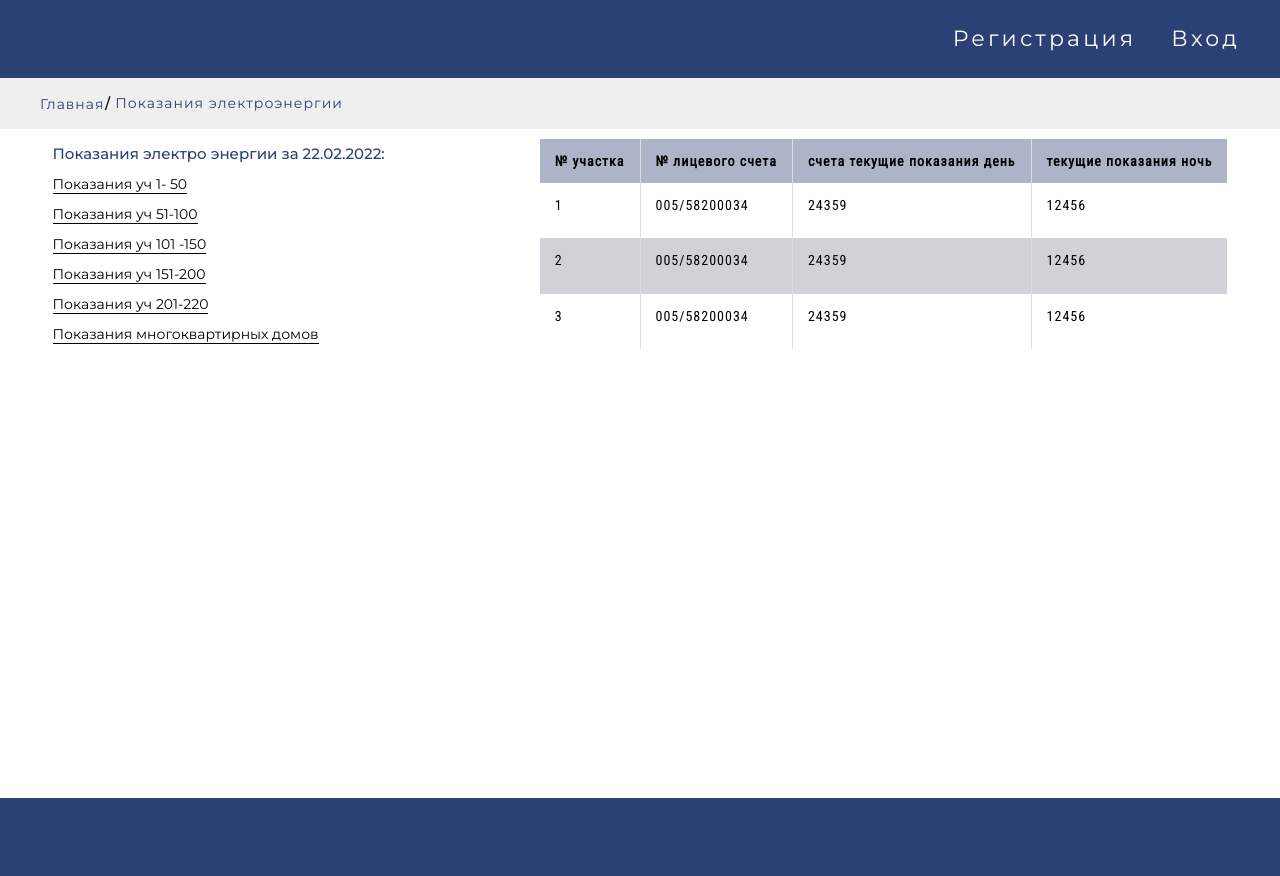
After one commit to Cornholius/small_spb, a Django app: template website/main_app/templates/temp/electricity_table.html in a window 1280 px wide. The commit adds this page. Run offline with Django 3.2, Linux system fonts and the light colour scheme; the template is opened without the code that fills it, so the values that code supplies are empty; some libraries are stand-ins or nearby versions.

```diff
--- a/website/main_app/templates/components/best.html
+++ b/website/main_app/templates/components/best.html
@@ -1,5 +1,6 @@
 {% block best %}
-<section class="best">
+
+<section class="best" style="background-image: url('{{ MEDIA_URL }}/logo/logo.jpg');">
     <div class="best__inner">
         <div class="best__top-inner">
             <h1 class="best__title">Малый-Петербург</h1>
--- /dev/null
+++ b/website/main_app/templates/temp/electricity_table.html
@@ -0,0 +1,121 @@
+<!DOCTYPE html>
+<html lang="ru">
+<head>
+	<meta charset="UTF-8">
+	<meta name="viewport" content="width=device-width, initial-scale=1.0">
+	<title>Показания электроэнергии</title>
+<link rel="preconnect" href="https://fonts.googleapis.com">
+<link rel="preconnect" href="https://fonts.gstatic.com" crossorigin>
+<link href="https://fonts.googleapis.com/css2?family=Montserrat:wght@400;500;600;700&family=Roboto+Condensed:wght@300;400&display=swap" rel="stylesheet">
+	 <link rel="stylesheet" href="css/reset.css">
+	 <link rel="stylesheet" href="css/slick.css">
+	  <link rel="stylesheet" href="css/style.css">
+</head>
+<body>
+	<header class="header">
+    <div class="container">
+        <div class="header__inner">
+            <nav class="menu">
+                <ul class="menu__list">
+                    <li class="menu__list-item"><a class="menu__list-link" href="#">Регистрация</a></li>
+                    <li class="menu__list-item"><a class="menu__list-link" href="#">Вход</a></li>
+                </ul>
+            </nav>
+        </div>
+    </div>
+</header>
+<main class="main">
+        <div class="breadcrumbs">
+            <div class="container">
+                <ul class="breadcrumbs__list">
+                    <li class="breadcrumbs__item">
+                        <a class="breadcrumbs__link" href="#">Главная</a>
+                    </li>
+                    <li class="breadcrumbs__item">
+                        <p class="breadcrumbs__link breadcrumbs__link--cursor">Показания электроэнергии</p>
+                    </li>
+                </ul>
+            </div>
+        </div>
+        <div class="tables">
+            <div class="container">
+                <div class="tables__wrapper">
+                    <div class="tables__inner">
+                        <h3 class="tables__title">Показания электро энергии за 22.02.2022:</h3>
+                        <ul class="tables__list">
+                            <li class="tables__item"><a href="" class="tables__item-link">Показания уч 1- 50</a></li>
+                            <li class="tables__item"><a href="" class="tables__item-link">Показания уч 51-100</a></li>
+                            <li class="tables__item"><a href="" class="tables__item-link">Показания уч 101 -150</a></l>
+                            <li class="tables__item"><a href="" class="tables__item-link">Показания уч 151-200</a></li>
+                            <li class="tables__item"><a href="" class="tables__item-link">Показания уч 201-220</a></li>
+                            <li class="tables__item"><a href="" class="tables__item-link">Показания многоквартирных домов</a></li>
+                        </ul>
+                    </div>
+
+                    <table class="table">
+                        <thead>
+                            <tr>
+                                <th>№ участка</th>
+                                <th>№ лицевого счета </th>
+                                <th>счета  текущие показания день</th>
+                                <th>текущие показания ночь</th>
+                            </tr>
+                        </thead>
+                        <tbody>
+                            <tr>
+                                <td>1</td>
+                                <td>005/58200034</td>
+                                <td>24359</td>
+                                <td>12456</td>
+                            </tr>
+                            <tr>
+                                <td>2</td>
+                                <td>005/58200034</td>
+                                <td>24359</td>
+                                <td>12456</td>
+                            </tr>
+                            <tr>
+                                <td>3</td>
+                                <td>005/58200034</td>
+                                <td>24359</td>
+                                <td>12456</td>
+                            </tr>
+                        </tbody>
+                    </table>
+                </div>
+            </div>
+        </div>
+</main>
+
+
+
+
+
+
+
+
+
+
+
+
+
+
+
+
+
+
+
+<footer class="footer">
+    <div class="container">
+
+        <div class="footer__inner">
+
+        </div>
+    </div>
+</footer>
+<script src="https://ajax.googleapis.com/ajax/libs/jquery/3.4.1/jquery.min.js"></script>
+<script src="js/slick.min.js"></script>
+<script src="js/jquery.fancybox.min.js"></script>
+<script src="js/main.js"></script>
+</body>
+</html>
--- a/website/static/css/style.css
+++ b/website/static/css/style.css
@@ -79,7 +79,6 @@ a{
 }
 /*----------best--------------------------------*/
 .best{
-    background-image: url('../images/small_spb/3697.jpg');
     background-size: cover;
     background-repeat: no-repeat;
     background-position: center;
--- a/website/website/urls.py
+++ b/website/website/urls.py
@@ -1,7 +1,17 @@
 from django.contrib import admin
 from django.urls import path, include
+
+from django.conf.urls.static import static
+from django.contrib.staticfiles.urls import staticfiles_urlpatterns
+from django.conf import settings
 
 urlpatterns = [
     path('admin/', admin.site.urls),
     path('', include('main_app.urls')),
 ]
+
+if settings.DEBUG:
+    if settings.MEDIA_ROOT:
+        urlpatterns += static(settings.MEDIA_URL, document_root=settings.MEDIA_ROOT)
+
+urlpatterns += staticfiles_urlpatterns()
```
Also changed, not shown: website/main_app/models.py (+3 -7 lines), website/main_app/templates/base/base.html (+7 -2 lines), website/db.sqlite3, 1 other file.
